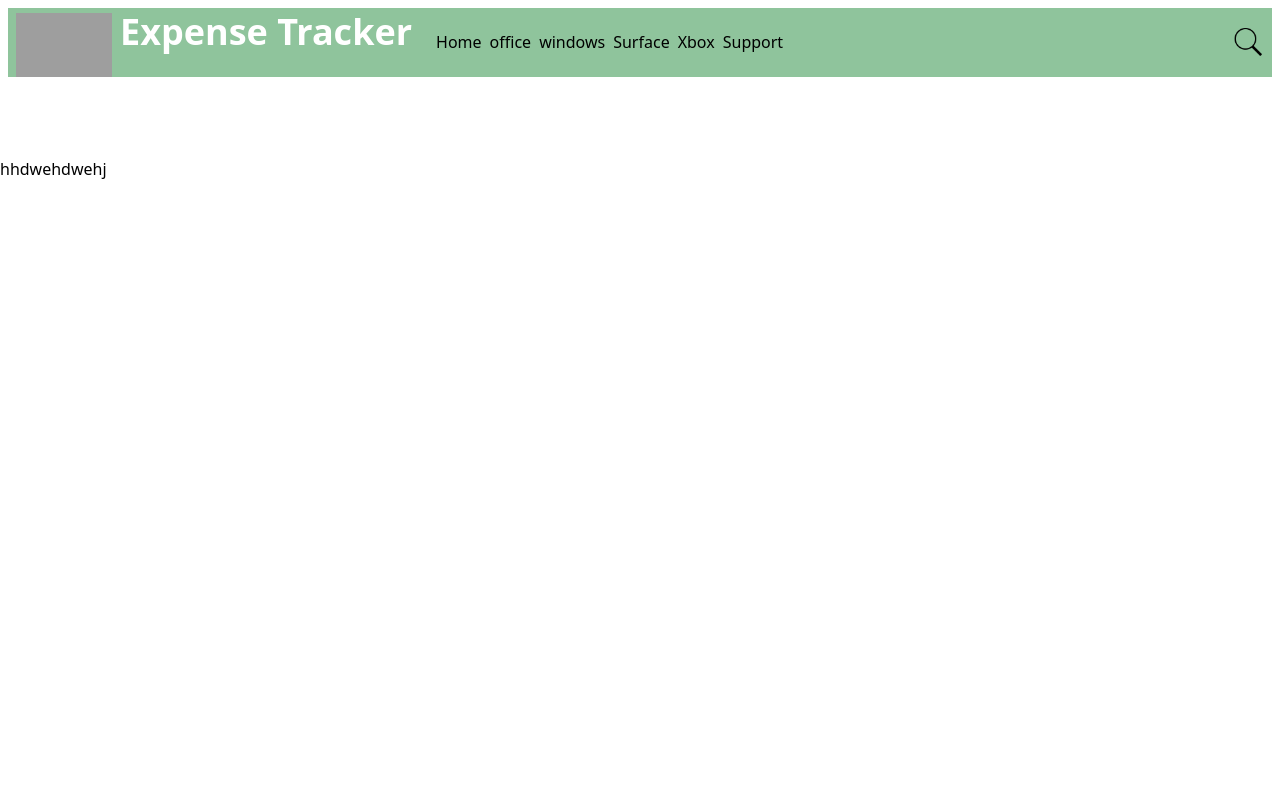
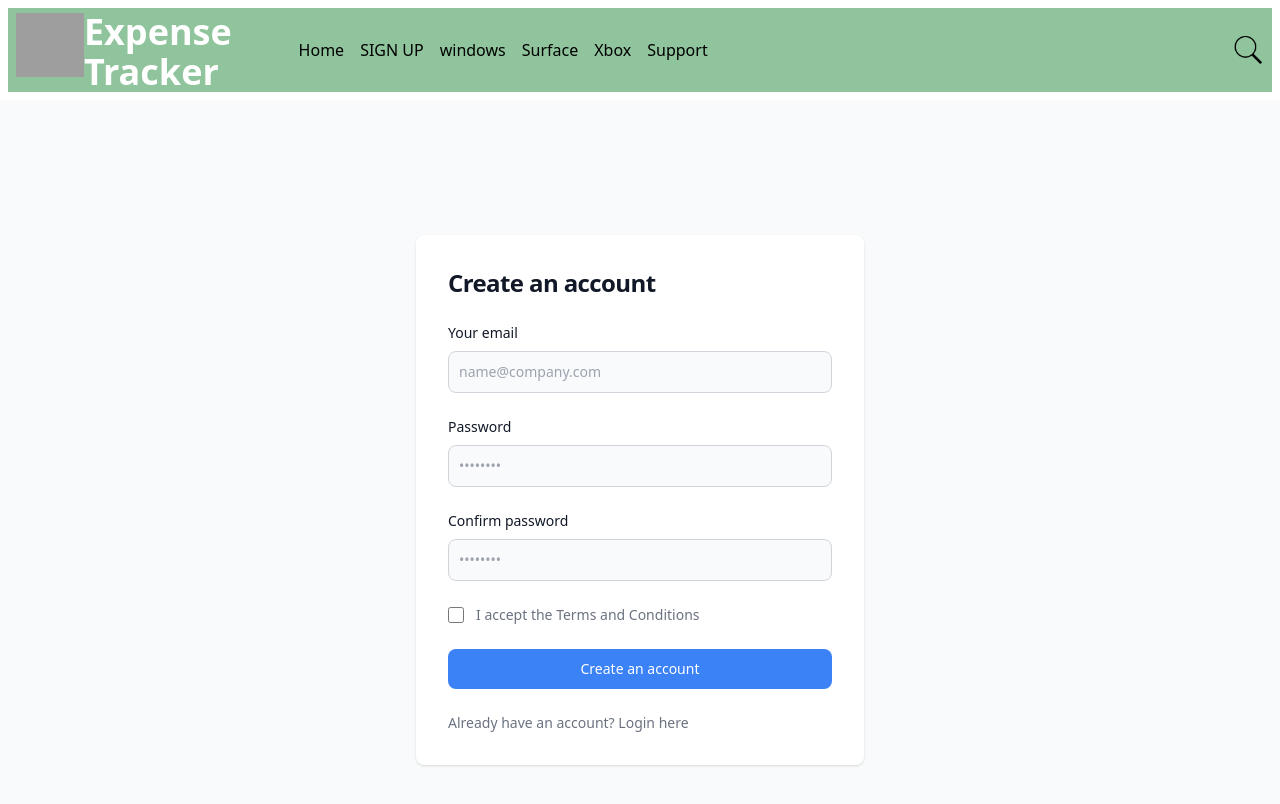
Before and after one commit to KirtikumarKavande/ExpenseTracker, a React (Create React App) app: page /signUp in a window 1280 px wide. Shown: the top 804 px of the page. Built offline with nearby package versions, Linux system fonts and the light colour scheme; grey boxes are pictures that could not be loaded.

Commit message:
style:signup and sign in page

```diff
--- a/package.json
+++ b/package.json
@@ -11,8 +11,9 @@
     "react": "^18.2.0",
     "react-dom": "^18.2.0",
     "react-icons": "^4.9.0",
-    "react-router-dom": "^6.11.2",
+    "react-router-dom": "^6.12.0",
     "react-scripts": "5.0.1",
+    "tw-elements": "^1.0.0-beta2",
     "web-vitals": "^2.1.4"
   },
   "scripts": {
--- a/src/App.js
+++ b/src/App.js
@@ -1,11 +1,34 @@
-import Nav from "./components/Navbar";
+import { RouterProvider, createBrowserRouter } from "react-router-dom";
 import Navbar from "./components/Navbar";
+import Root from "./components/Root";
+import Home from "./components/Home";
+import SignUp from "./components/pages/SignUp";
+import Login from "./components/pages/Login";
 
 export default function App() {
+const myRouter=createBrowserRouter([{
+  path:"/",
+  element:<Root/>,
+  children:[
+    {
+      path:'/',
+      element:<Home/>
+    },
+    {
+      path:'signUp',
+      element:<SignUp/>
+    },
+    {
+      path:'Login',
+      element:<Login/>
+    }
+  ]
+}])
   return (
     <div>
-      <Navbar/>
-      <div className="mt-20">hhdwehdwehj</div>
+      <RouterProvider router={myRouter}/>
+
+
     </div>
   )
 }
--- /dev/null
+++ b/src/components/Home.js
@@ -0,0 +1,12 @@
+import React from 'react'
+
+const Home = () => {
+  return (
+    <div>Home
+
+
+    </div>
+  )
+}
+
+export default Home
--- a/src/components/Navbar.js
+++ b/src/components/Navbar.js
@@ -1,4 +1,5 @@
 import React from "react";
+import { Link } from "react-router-dom";
 
 const Navbar = () => {
   return (
@@ -23,9 +24,9 @@
         <div className="text-4xl font-bold  ml-3 md:mt-1 md:ml-2 text-white">
           Expense Tracker
         </div>
-        <div className="md:flex md:space-x-2 inset-0 -translate-x-96 absolute w-fit md:w-auto md:static md:-translate-x-0 text-black font-medium md:items-center md:ml-6">
+        <div className="md:flex md:space-x-4 inset-0 -translate-x-96 absolute w-fit md:w-full md:static md:-translate-x-0 text-black font-medium md:items-center md:ml-6">
           <div>Home</div>
-          <div>office</div>
+          <Link to="/signUp">SIGN UP</Link >
           <div>windows</div>
           <div>Surface</div>
           <div>Xbox</div>
--- /dev/null
+++ b/src/components/Root.js
@@ -0,0 +1,14 @@
+import React from "react";
+import { Outlet } from "react-router-dom";
+import Navbar from "./Navbar";
+
+const Root = () => {
+  return (
+    <div>
+      <Navbar />
+      <Outlet />
+    </div>
+  );
+};
+
+export default Root;
--- /dev/null
+++ b/src/components/pages/Login.js
@@ -0,0 +1,37 @@
+import React from 'react'
+import { Link } from 'react-router-dom'
+
+const Login = () => {
+  return (
+    <section className="bg-gray-50 dark:bg-gray-900">
+    <div className="flex flex-col items-center justify-center px-6 py-8 mx-auto md:h-screen lg:py-0">
+
+        <div className="w-full bg-white rounded-lg shadow dark:border md:mt-0 sm:max-w-md xl:p-0 dark:bg-gray-800 dark:border-gray-700">
+            <div className="p-6 space-y-4 md:space-y-6 sm:p-8">
+                <h1 className="text-xl font-bold leading-tight tracking-tight text-gray-900 md:text-2xl dark:text-white">
+                   Login
+                </h1>
+                <form className="space-y-4 md:space-y-6" >
+                    <div>
+                        <label for="email" className="block mb-2 text-sm font-medium text-gray-900 dark:text-white">Your email</label>
+                        <input type="email"  id="email" className="bg-gray-50 border border-gray-300 text-gray-900 sm:text-sm rounded-lg focus:ring-primary-600 focus:border-primary-600 block w-full p-2.5 dark:bg-gray-700 dark:border-gray-600 dark:placeholder-gray-400 dark:text-white dark:focus:ring-blue-500 dark:focus:border-blue-500" placeholder="name@company.com" />
+                    </div>
+                    <div>
+                        <label for="password" className="block mb-2 text-sm font-medium text-gray-900 dark:text-white">Password</label>
+                        <input type="password"id="password" placeholder="••••••••" className="bg-gray-50 border border-gray-300 text-gray-900 sm:text-sm rounded-lg focus:ring-primary-600 focus:border-primary-600 block w-full p-2.5 dark:bg-gray-700 dark:border-gray-600 dark:placeholder-gray-400 dark:text-white dark:focus:ring-blue-500 dark:focus:border-blue-500"/>
+                    </div>
+
+
+                    <button type="submit" className="w-full text-white bg-blue-500 hover:bg-primary-700 focus:ring-4 focus:outline-none focus:ring-primary-300 font-medium rounded-lg text-sm px-5 py-2.5 text-center dark:bg-primary-600 dark:hover:bg-primary-700 dark:focus:ring-primary-800">Login</button>
+                    <p className="text-sm font-light text-gray-500 dark:text-gray-400">
+                        Not Having Account? <Link to="/login" className="font-medium text-primary-600 hover:underline dark:text-primary-500">SignUp here</Link>
+                    </p>
+                </form>
+            </div>
+        </div>
+    </div>
+  </section>
+  )
+}
+
+export default Login
--- /dev/null
+++ b/src/components/pages/SignUp.js
@@ -0,0 +1,47 @@
+import React from 'react'
+import { Link } from 'react-router-dom'
+
+const SignUp = () => {
+  return (
+<section className="bg-gray-50 dark:bg-gray-900">
+  <div className="flex flex-col items-center justify-center px-6 py-8 mx-auto md:h-screen lg:py-0">
+
+      <div className="w-full bg-white rounded-lg shadow dark:border md:mt-0 sm:max-w-md xl:p-0 dark:bg-gray-800 dark:border-gray-700">
+          <div className="p-6 space-y-4 md:space-y-6 sm:p-8">
+              <h1 className="text-xl font-bold leading-tight tracking-tight text-gray-900 md:text-2xl dark:text-white">
+                  Create an account
+              </h1>
+              <form className="space-y-4 md:space-y-6" action="#">
+                  <div>
+                      <label for="email" className="block mb-2 text-sm font-medium text-gray-900 dark:text-white">Your email</label>
+                      <input type="email" name="email" id="email" className="bg-gray-50 border border-gray-300 text-gray-900 sm:text-sm rounded-lg focus:ring-primary-600 focus:border-primary-600 block w-full p-2.5 dark:bg-gray-700 dark:border-gray-600 dark:placeholder-gray-400 dark:text-white dark:focus:ring-blue-500 dark:focus:border-blue-500" placeholder="name@company.com" required=""/>
+                  </div>
+                  <div>
+                      <label for="password" className="block mb-2 text-sm font-medium text-gray-900 dark:text-white">Password</label>
+                      <input type="password" name="password" id="password" placeholder="••••••••" className="bg-gray-50 border border-gray-300 text-gray-900 sm:text-sm rounded-lg focus:ring-primary-600 focus:border-primary-600 block w-full p-2.5 dark:bg-gray-700 dark:border-gray-600 dark:placeholder-gray-400 dark:text-white dark:focus:ring-blue-500 dark:focus:border-blue-500" required=""/>
+                  </div>
+                  <div>
+                      <label for="confirm-password" className="block mb-2 text-sm font-medium text-gray-900 dark:text-white">Confirm password</label>
+                      <input type="confirm-password" name="confirm-password" id="confirm-password" placeholder="••••••••" className="bg-gray-50 border border-gray-300 text-gray-900 sm:text-sm rounded-lg focus:ring-primary-600 focus:border-primary-600 block w-full p-2.5 dark:bg-gray-700 dark:border-gray-600 dark:placeholder-gray-400 dark:text-white dark:focus:ring-blue-500 dark:focus:border-blue-500" required=""/>
+                  </div>
+                  <div className="flex items-start">
+                      <div className="flex items-center h-5">
+                        <input id="terms" aria-describedby="terms" type="checkbox" className="w-4 h-4 border border-gray-300 rounded bg-gray-50 focus:ring-3 focus:ring-primary-300 dark:bg-gray-700 dark:border-gray-600 dark:focus:ring-primary-600 dark:ring-offset-gray-800" required=""/>
+                      </div>
+                      <div className="ml-3 text-sm">
+                        <label for="terms" className="font-light text-gray-500 dark:text-gray-300">I accept the <a className="font-medium text-primary-600 hover:underline dark:text-primary-500" href="#">Terms and Conditions</a></label>
+                      </div>
+                  </div>
+                  <button type="submit" className="w-full text-white bg-blue-500 hover:bg-primary-700 focus:ring-4 focus:outline-none focus:ring-primary-300 font-medium rounded-lg text-sm px-5 py-2.5 text-center dark:bg-primary-600 dark:hover:bg-primary-700 dark:focus:ring-primary-800">Create an account</button>
+                  <p className="text-sm font-light text-gray-500 dark:text-gray-400">
+                      Already have an account? <Link to="/login" className="font-medium text-primary-600 hover:underline dark:text-primary-500">Login here</Link>
+                  </p>
+              </form>
+          </div>
+      </div>
+  </div>
+</section>
+  )
+}
+
+export default SignUp
```
Also changed, not shown: 1 other file (tests, documents, lock files or other folders).
